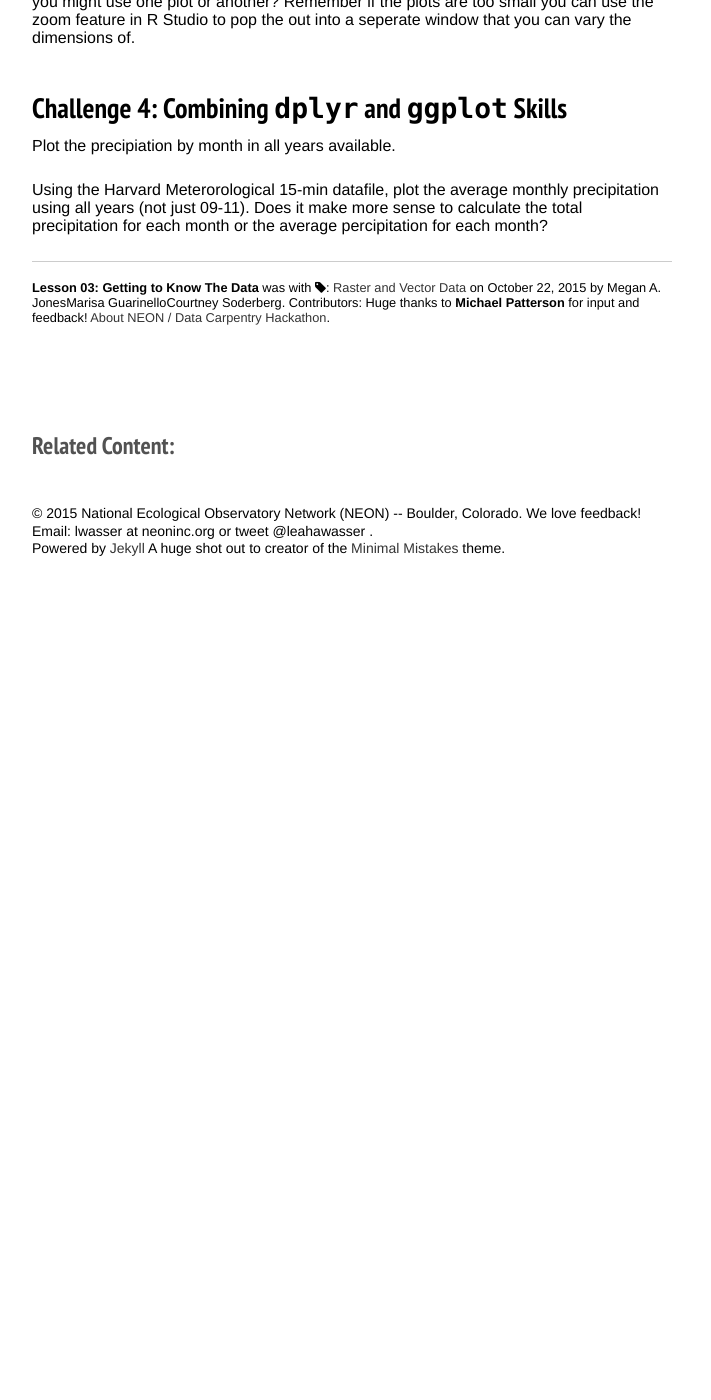
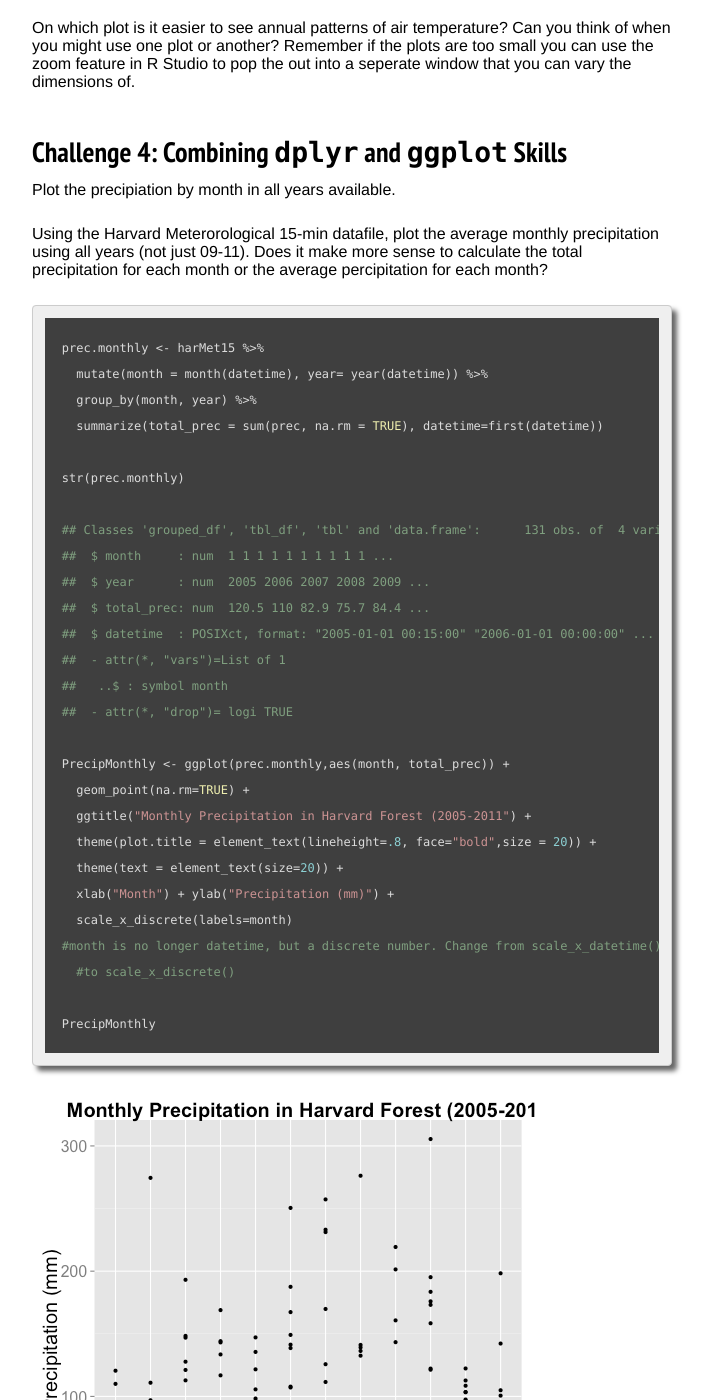
Before and after one commit to datacarpentry/NEON-R-Tabular-Time-Series, a Jekyll site: the page built from _posts/2015-11-03-TS03-Getting-To-Know-Data.md, in a window 1280 px wide and 1400 px high, scrolled down 14249 px. Shown: the whole window, without its empty margins (288-999 px from the left). Built offline with Jekyll 4.4.1, drawn with Linux system fonts in a browser that asks for light colours; nearby versions of some CDN libraries; before the commit the page ends 14879 px from its top, so only the background shows below that; some of the changed text lies outside the part shown.

````diff
--- a/TS03-Getting-To-Know-Data.Rmd
+++ b/TS03-Getting-To-Know-Data.Rmd
@@ -383,7 +383,7 @@ precipitation using all years (not just 09-11).  Does it make more sense to
 calculate the total precipitation for each month or the average percipitation
 for each month?
 
-```{r message=false,challenge-4-code}
+```{r challenge-4-code}
 
 prec.monthly <- harMet15 %>%
   mutate(month = month(datetime), year= year(datetime)) %>%
--- a/_posts/2015-11-03-TS03-Getting-To-Know-Data.md
+++ b/_posts/2015-11-03-TS03-Getting-To-Know-Data.md
@@ -32,12 +32,14 @@ comments: false
 This activity will walk you through the fundamentals of data manipulation and
 basic plotting.
 
+<div id=“objectives” markdown=“1”>
+
 **R Skill Level:** Intermediate - you've got the basics of `R` down.
 
 ### Goals / Objectives
 After completing this activity, you will know:
-* How to create basic time series plots in `R`.
-* How to manipulate data in `R`.
+ * How to create basic time series plots in `R`.
+ * How to manipulate data in `R`.
 
 
 ###Things You'll Need To Complete This Lesson
@@ -51,14 +53,12 @@ R studio to write your code.
 <li><strong>gridExtra:</strong> <code> install.packages("gridExtra")</code></li>
 <li><strong>dplyr:</strong> <code> install.packages("dplyr")</code></li>
 
-
-
 ####Data to Download
 Make sure you have downloaded the AtmosData folder from
 http://figshare.com/articles/NEON_Spatio_Temporal_Teaching_Dataset/1580068
 
 ####Recommended Pre-Lesson Reading
-None
+Lessons 00-02 in this Time Series learning module
 
 </div>
 
@@ -469,3 +469,57 @@ Using the Harvard Meterorological 15-min datafile, plot the average monthly
 precipitation using all years (not just 09-11).  Does it make more sense to
 calculate the total precipitation for each month or the average percipitation
 for each month?
+
+
+    prec.monthly <- harMet15 %>%
+      mutate(month = month(datetime), year= year(datetime)) %>%
+      group_by(month, year) %>%
+      summarize(total_prec = sum(prec, na.rm = TRUE), datetime=first(datetime))
+
+    str(prec.monthly)
+
+    ## Classes 'grouped_df', 'tbl_df', 'tbl' and 'data.frame':	131 obs. of  4 variables:
+    ##  $ month     : num  1 1 1 1 1 1 1 1 1 1 ...
+    ##  $ year      : num  2005 2006 2007 2008 2009 ...
+    ##  $ total_prec: num  120.5 110 82.9 75.7 84.4 ...
+    ##  $ datetime  : POSIXct, format: "2005-01-01 00:15:00" "2006-01-01 00:00:00" ...
+    ##  - attr(*, "vars")=List of 1
+    ##   ..$ : symbol month
+    ##  - attr(*, "drop")= logi TRUE
+
+    PrecipMonthly <- ggplot(prec.monthly,aes(month, total_prec)) +
+      geom_point(na.rm=TRUE) +
+      ggtitle("Monthly Precipitation in Harvard Forest (2005-2011") +
+      theme(plot.title = element_text(lineheight=.8, face="bold",size = 20)) +
+      theme(text = element_text(size=20)) +
+      xlab("Month") + ylab("Precipitation (mm)") +
+      scale_x_discrete(labels=month)
+    #month is no longer datetime, but a discrete number. Change from scale_x_datetime()
+      #to scale_x_discrete()
+
+    PrecipMonthly
+
+![ ]({{ site.baseurl }}/images/rfigs/TS03-Getting-To-Know-Data/challenge-4-code-1.png)
+
+    #If we want written out month labels
+    PrecipMonthly + scale_x_discrete("month", labels = c("1" = "Jan","2" = "Feb",
+      "3" = "Mar","4" = "Apr","5" = "May","6" = "Jun","7" = "Jul","8" = "Aug","9" = "Sep","10" = "Oct","11" = "Nov","12" = "Dec") )
+
+    ## Scale for 'x' is already present. Adding another scale for 'x', which will replace the existing scale.
+
+![ ]({{ site.baseurl }}/images/rfigs/TS03-Getting-To-Know-Data/challenge-4-code-2.png)
+
+Is there an obvious annual trend in percipitation at Harvard Forest?
+
+Compare how you plotted daily (challenge 2: DailyPrecip) and monthly
+precipitation (Challenge 4: PrecipMontly). When would one format be better than
+another?
+
+
+    grid.arrange(PrecipDaily, PrecipMonthly, ncol=1)
+
+![ ]({{ site.baseurl }}/images/rfigs/TS03-Getting-To-Know-Data/compare-precip-1.png)
+
+In the next lesson we will learn to expand our plotting abilities to plot two
+variables side by side and to incorporate values from spacial data sets (NDVI)
+into our phenology related plots.
````
Also changed, not shown: _posts/2015-11-03-TS00-Intro-To-Tabular-Time-Series.md (+8 -6 lines), _posts/2015-11-03-TS01-Load-Understand-Data.md (+5 -5 lines), _posts/2015-11-03-TS02-Prepare-Data.md (+7 -7 lines), _posts/2015-11-03-TS04-Data-Exploration.md (+48 -14 lines), images/rfigs/TS03-Getting-To-Know-Data/airTemp-plots-compare-1.png, images/rfigs/TS03-Getting-To-Know-Data/basic-plotting-1.png, images/rfigs/TS03-Getting-To-Know-Data/challenge-4-code-1.png, images/rfigs/TS03-Getting-To-Know-Data/challenge-4-code-2.png, images/rfigs/TS03-Getting-To-Know-Data/compare-precip-1.png (added), images/rfigs/TS03-Getting-To-Know-Data/nice-x-axis-1.png, images/rfigs/TS04-Data-Exploration/PAR-v-precip-1.png (added), 2 other files.
